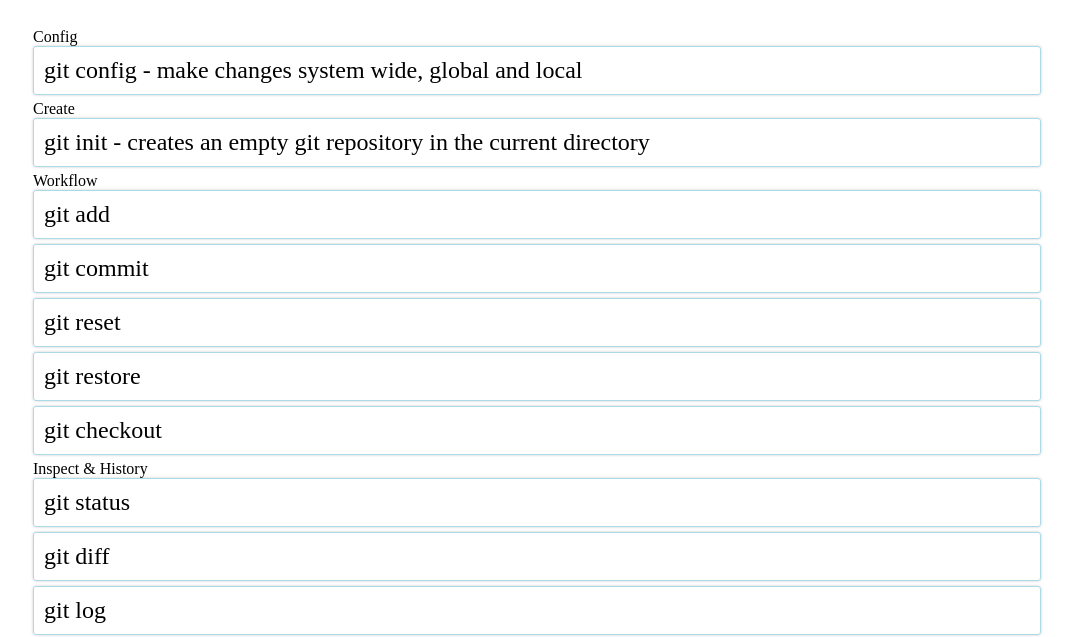
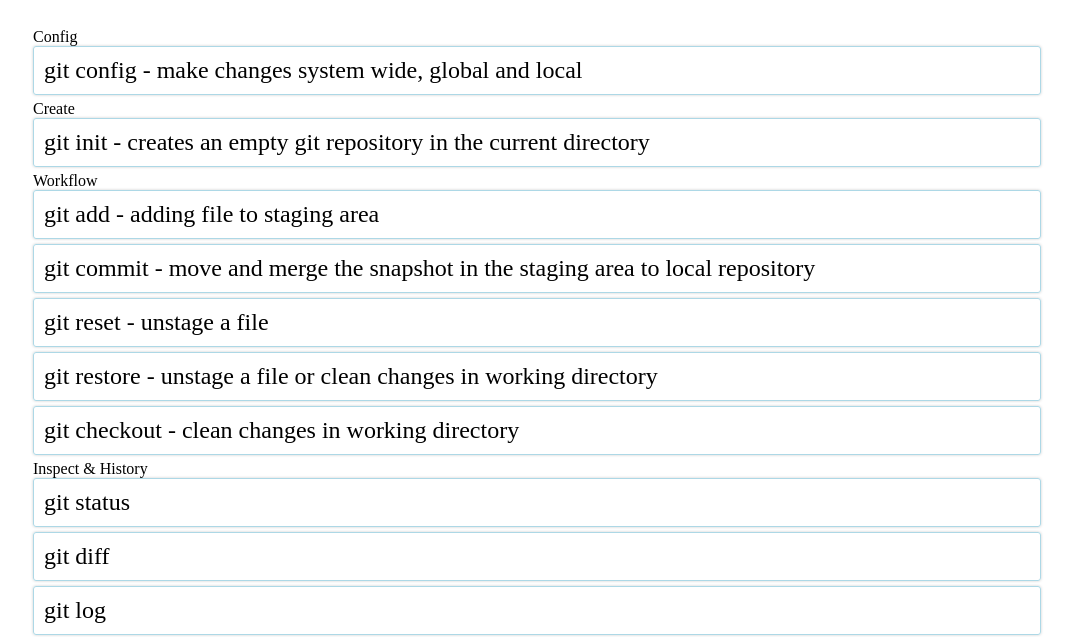
Before and after one commit to muraty999/git-playground, a plain HTML site: page index.html in a window 1280 px wide. Shown: the part 180-817 px from the top of the page, without its empty margins (103-1176 px from the left). Drawn offline with Linux system fonts and the light colour scheme.

Commit message:
Add command descriptions for workflow

```diff
--- a/index.html
+++ b/index.html
@@ -17,11 +17,11 @@
             </div>
             <div>
                 Workflow
-                <div class="command">git add</div>
-                <div class="command">git commit</div>
-                <div class="command">git reset</div>
-                <div class="command">git restore</div>
-                <div class="command">git checkout</div>
+                <div class="command">git add - adding file to staging area</div>
+                <div class="command">git commit - move and merge the snapshot in the staging area to local repository </div>
+                <div class="command">git reset - unstage a file</div>
+                <div class="command">git restore - unstage a file or clean changes in working directory</div>
+                <div class="command">git checkout - clean changes in working directory</div>
             </div>
             <div>
                 Inspect & History
```
